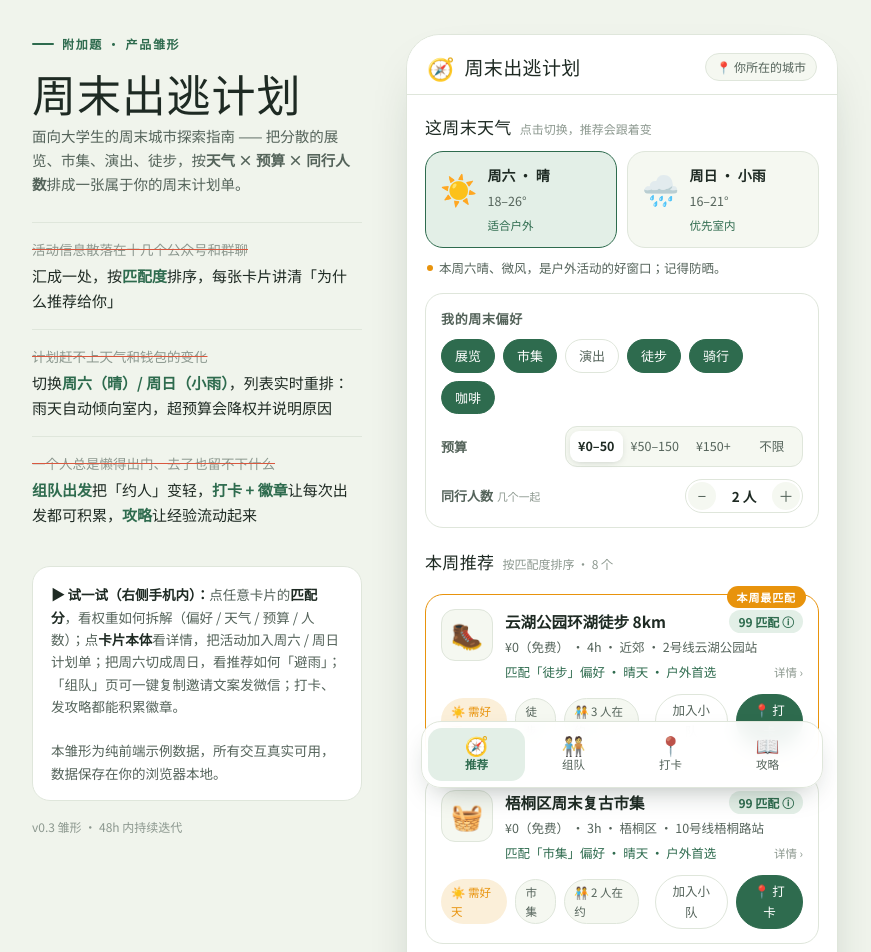
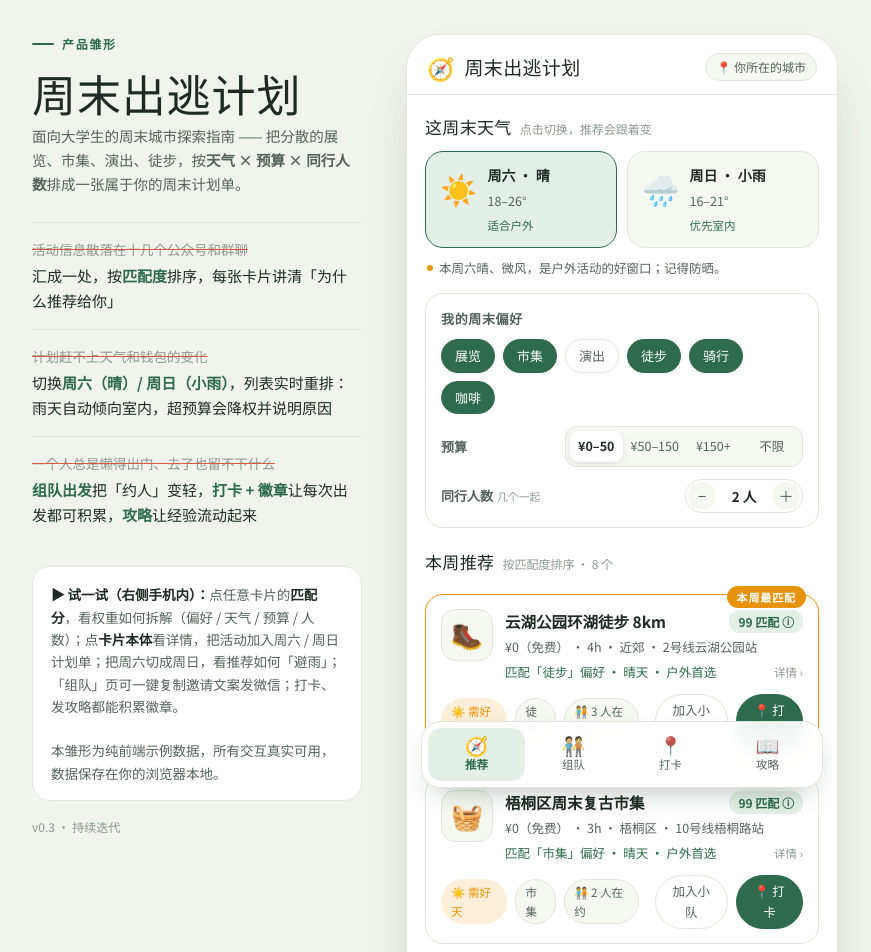
Before and after one commit to jongtywang/weekend-escape-plan, a plain HTML site: page index.html in a window 1280 px wide. Shown: the top 952 px of the page, without its empty margins (205-1076 px from the left). Drawn offline with Linux system fonts and the light colour scheme; a web font is replaced by a local one.

Commit message:
copy: 移除页面考试语境文案（附加题字样与48h迭代标注），适配作品集场景

```diff
--- a/index.html
+++ b/index.html
@@ -388,7 +388,7 @@ button:focus-visible,a:focus-visible,[tabindex]:focus-visible{outline:2px solid
 
   <!-- ============ notes (design rationale, for reviewers) ============ -->
   <aside class="notes">
-    <span class="eyebrow">附加题 · 产品雏形</span>
+    <span class="eyebrow">产品雏形</span>
     <h1 class="disp">周末出逃计划</h1>
     <p class="sub">面向大学生的周末城市探索指南 —— 把分散的展览、市集、演出、徒步，按<b>天气 × 预算 × 同行人数</b>排成一张属于你的周末计划单。</p>
 
@@ -409,7 +409,7 @@ button:focus-visible,a:focus-visible,[tabindex]:focus-visible{outline:2px solid
       <b>▶ 试一试（右侧手机内）：</b>点任意卡片的<b>匹配分</b>，看权重如何拆解（偏好 / 天气 / 预算 / 人数）；点<b>卡片本体</b>看详情，把活动加入周六 / 周日计划单；把周六切成周日，看推荐如何「避雨」；「组队」页可一键复制邀请文案发微信；打卡、发攻略都能积累徽章。
       <br><br>本雏形为纯前端示例数据，所有交互真实可用，数据保存在你的浏览器本地。
     </div>
-    <p class="ver">v0.3 雏形 · 48h 内持续迭代</p>
+    <p class="ver">v0.3 · 持续迭代</p>
   </aside>
 
   <!-- ============ phone ============ -->
```
